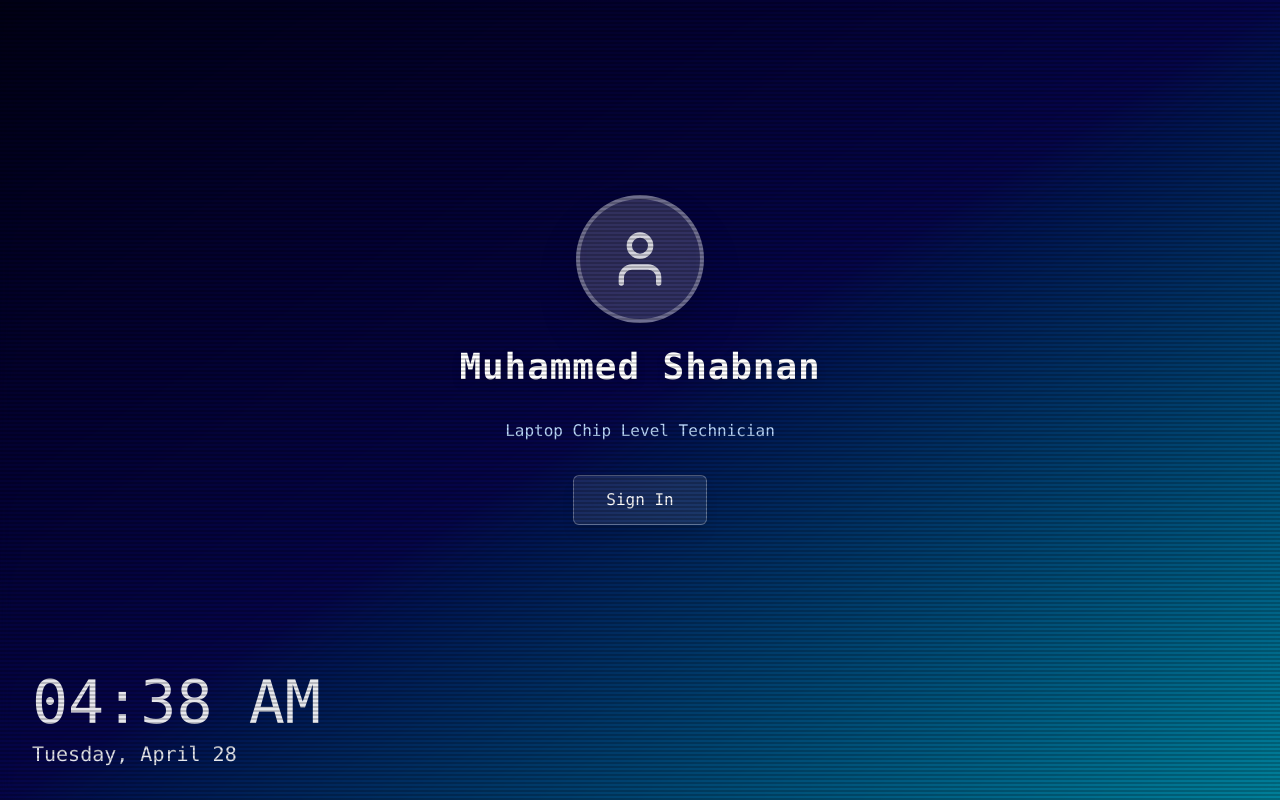
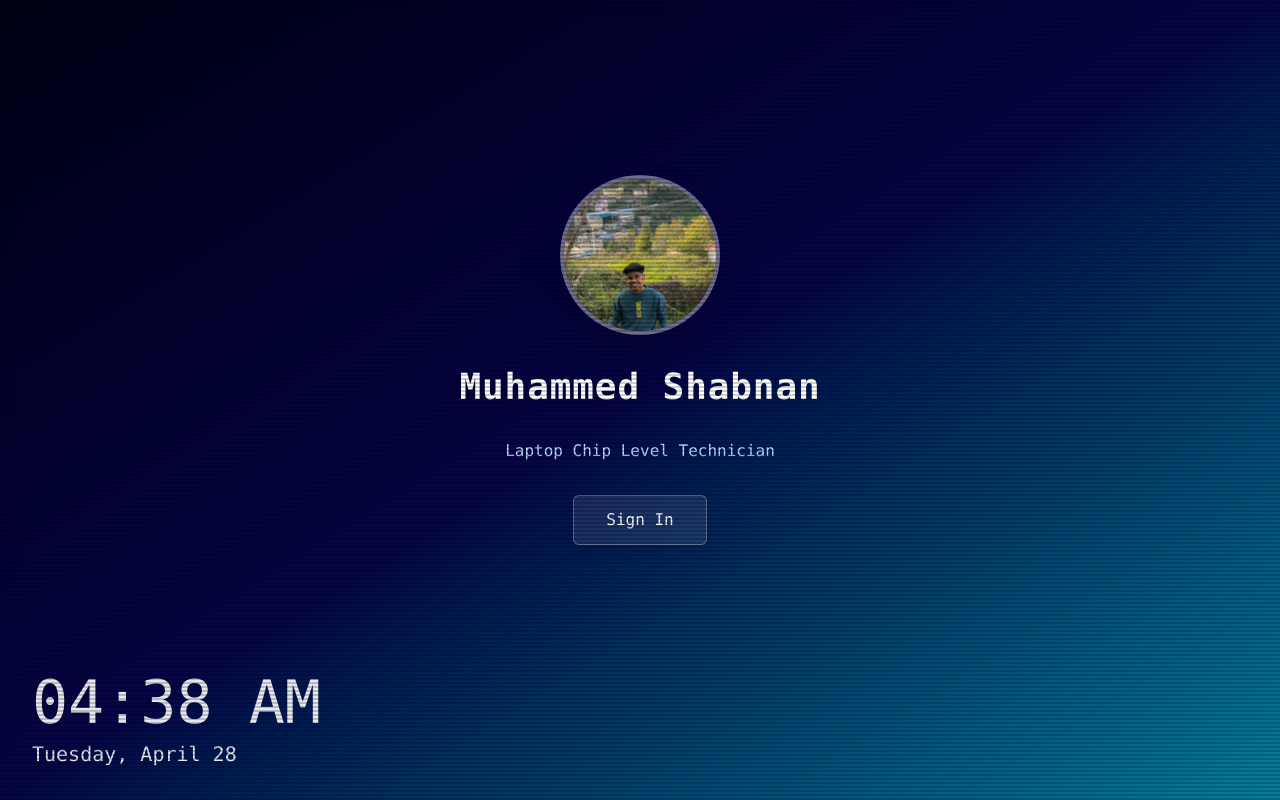
Before and after one commit to chipleveltechnician/shabnan, a React (Vite) app: page / in a window 1280 px wide. Built offline with nearby package versions, Linux system fonts and the light colour scheme.

Commit message:
Show profile photo on login page

```diff
--- a/src/components/BootSequence.jsx
+++ b/src/components/BootSequence.jsx
@@ -1,5 +1,5 @@
 import React, { useState, useEffect } from 'react';
-import { User } from 'lucide-react';
+import profilePhoto from '../assets/profile.jpg';
 
 const BootSequence = ({ phase, onLogin }) => {
   return (
@@ -44,8 +44,12 @@ const LoginScreen = ({ onLogin }) => {
       <div className="absolute inset-0 bg-black/40 backdrop-blur-sm z-0"></div>
 
       <div className="z-10 flex flex-col items-center mt-[-10vh]">
-        <div className="w-32 h-32 rounded-full bg-gray-200/20 border-4 border-white/30 flex items-center justify-center mb-6 shadow-2xl backdrop-blur-md">
-          <User size={64} className="text-white/80" />
+        <div className="w-40 h-40 rounded-full bg-gray-200/20 border-4 border-white/30 flex items-center justify-center mb-8 shadow-2xl backdrop-blur-md overflow-hidden">
+          <img
+            src={profilePhoto}
+            alt="Muhammed Shabnan"
+            className="w-full h-full object-cover"
+          />
         </div>
         <h1 className="text-4xl font-semibold text-white mb-8 tracking-wide drop-shadow-lg">
           Muhammed Shabnan
```
